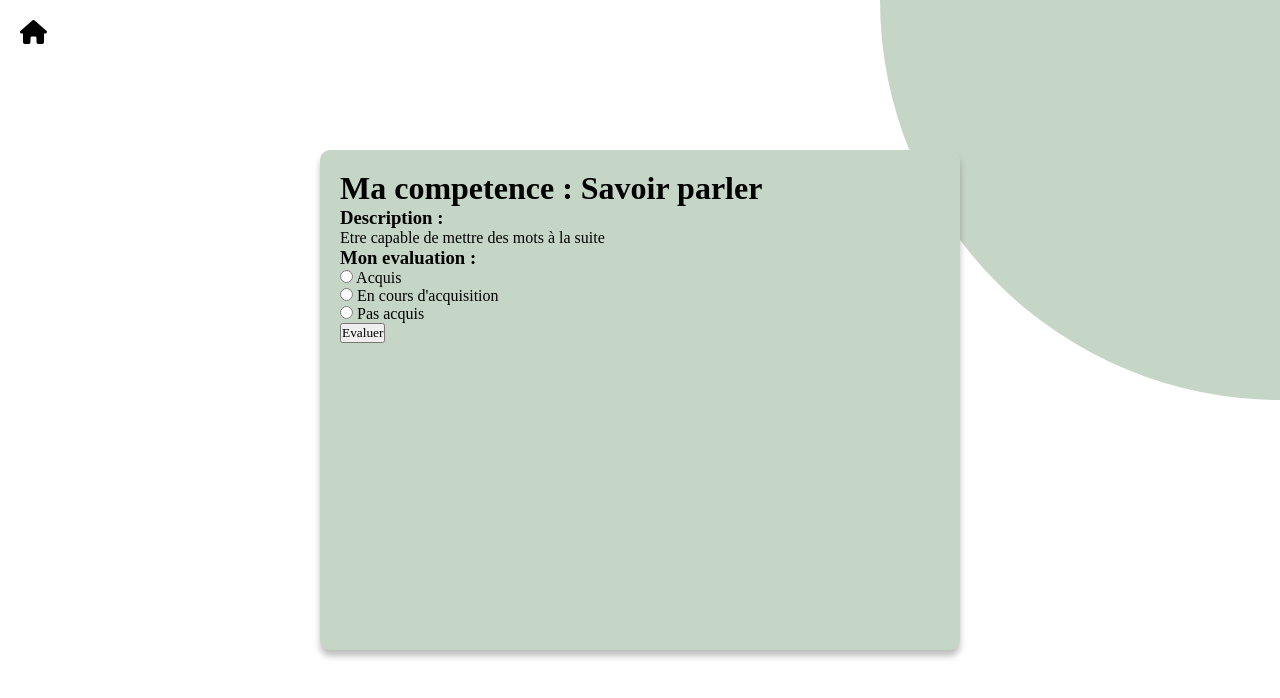
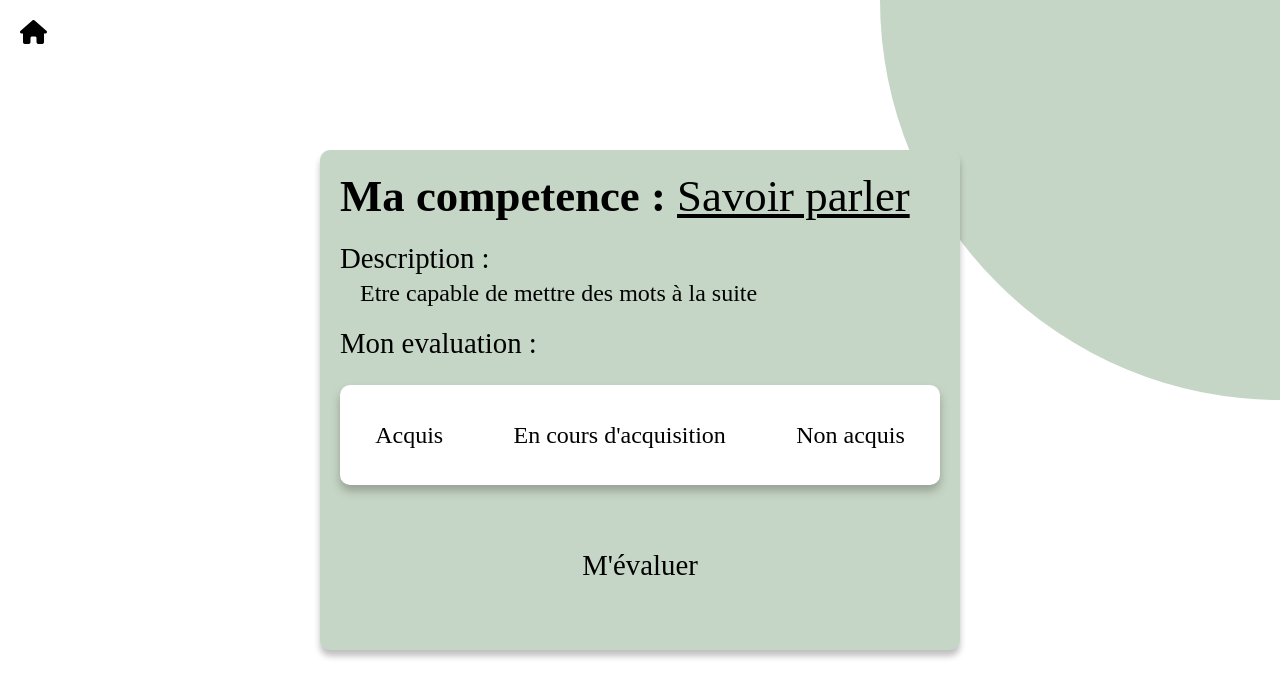
Before and after one commit to laurentdebize-ece/projet-web-dynamique-groupe_2b, a PHP site: page /competenceEleve.php?id=1 in a window 1280 px wide. Shown: the top 698 px of the page. Run offline with PHP 8.4, Linux system fonts and the light colour scheme; a user stored in the database is signed in; data comes from the database, SQL or seed files in the repository; tables that the repository leaves empty or names only in its code hold one stand-in row (values such as "Sample post"); some web fonts are replaced.

Commit message:
fin evaluation de compétence

```diff
--- a/competenceEleve.css
+++ b/competenceEleve.css
@@ -40,3 +40,115 @@ form{
     border-radius: 0 0 0 100%;
     z-index: -1;
 }
+
+.competence-title{
+    font-size: 2.8rem;
+    font-weight: 800;
+}
+
+.competence-title-name{
+    font-weight: 400;
+    text-decoration: underline;
+}
+
+.description{
+
+    font-weight: 400;
+    margin: 20px 0;
+
+}
+.form-snd-title{
+    font-weight: 400;
+    margin-bottom: 5px;
+    font-size: 1.8rem;
+
+}
+
+.description-text{
+    font-weight: 200;
+    margin-left: 20px;
+    font-size: 1.5rem;
+
+}
+
+.choix-eval{
+    display: inline-flex;
+    width: 100%;
+    align-items: center;
+    justify-content: space-evenly;
+    margin: 20px 0;
+    font-size: 1.5rem;
+    overflow: hidden;
+    background: #fff;
+    border-radius: 10px;
+    height: 30px;
+
+    padding: 50px 0;
+    box-shadow: 0px 6px 10px  rgba(0, 0, 0, 0.25);
+}
+
+.radio-label{
+    padding: 10px 20px;
+    cursor: pointer;
+    background: #fff;
+    width: 100%;
+    border-radius: 5px;
+    transition: background 0.3s ease-in-out;
+}
+
+.radio-input{
+    display: none;
+
+ }
+
+
+
+.radio-input:checked + #acquislabel{
+    background: #C6D6C6;
+}
+
+.radio-input:checked + #encourslabel{
+    background: #ebb980;
+}
+
+.radio-input:checked + #nonlabel{
+    background: #dc5757;
+}
+
+.btn-evaluation{
+    justify-self: center;
+    width: 200px;
+    align-self: center;
+    margin-top: 35px;
+    height: 50px;
+    font-size: 1.8rem;
+    border-radius: 5px;
+    border: none;
+    background: none;
+    position: relative;
+    cursor: pointer;
+}
+
+.btn-evaluation::before{
+    content: '';
+    position: absolute;
+    top: 50px;
+    width: 120px;
+    height: 5px;
+    background: #000000;
+    border-radius: 5px;
+    z-index: 1;
+    transition: transform 0.3s ease-in-out;
+    transform-origin: left;
+    transform: scaleX(0);
+}
+
+.btn-evaluation:hover::before{
+    transform: scaleX(1);
+}
+
+.competenceCardWrapper{
+    display: flex;
+    flex-direction: column;
+
+}
--- a/competenceEleve.php
+++ b/competenceEleve.php
@@ -55,7 +55,7 @@ if($isAllowed == false){
 <body>
     <a class="home-link" href="./accueilEtudiant.php">  <i class="fa-solid fa-house"></i></a>
     <div class="green-circle-top-right"></div>
-    <form action="" class="competence-evaluation" class="form-evaluation">
+    <form action="./traitementCompetence.php?id=<?php echo $idCompetence; ?>" class="competence-evaluation" class="form-evaluation" method="post">
         <div class="competenceCardWrapper">
             <h1 class="competence-title">Ma competence : <span class="competence-title-name"> <?php echo $infoCompetence['nomCompetence'];?> </span> </h1>
             <div class="description">
@@ -64,22 +64,25 @@ if($isAllowed == false){
             </div>
             <div class="evaluation">
                 <h3 class="form-snd-title">Mon evaluation : </h3>
+                <div class="choix-eval">
+
                     <label>
-                        <input type="radio" name="choix" value="0">
-                        Acquis
+                            <input type="radio" name="choix" value="0" class="radio-input" id="Acquis" require>
+                            <label for="Acquis" class="radio-label" id="acquislabel">Acquis</label>
                     </label>
                         <br>
                     <label>
-                        <input type="radio" name="choix" value="1">
-                        En cours d'acquisition
+                            <input type="radio" name="choix" value="1" class="radio-input" id="encours" require>
+                            <label for="encours" class="radio-label" id="encourslabel">En cours d'acquisition</label>
                     </label>
                         <br>
                     <label>
-                        <input type="radio" name="choix" value="2">
-                        Pas acquis
+                            <input type="radio" name="choix" value="2" class="radio-input" id="nonacquis" require>
+                            <label for="nonacquis" class="radio-label" id="nonlabel">Non acquis</label>
                     </label>
                 </div>
-            <button class="btn-evaluation" type="submit">Evaluer</button>
+            </div>
+            <button class="btn-evaluation" type="submit">M'évaluer</button>
         </div>
     </form>
 
--- /dev/null
+++ b/touteCompetenceEleve.php
@@ -0,0 +1,3 @@
+<?php
+    echo "Hello World";
+?>
```
Also changed, not shown: traitementCompetence.php (added, +25 -0 lines). Lines whose indentation alone changed are shown as unchanged.
